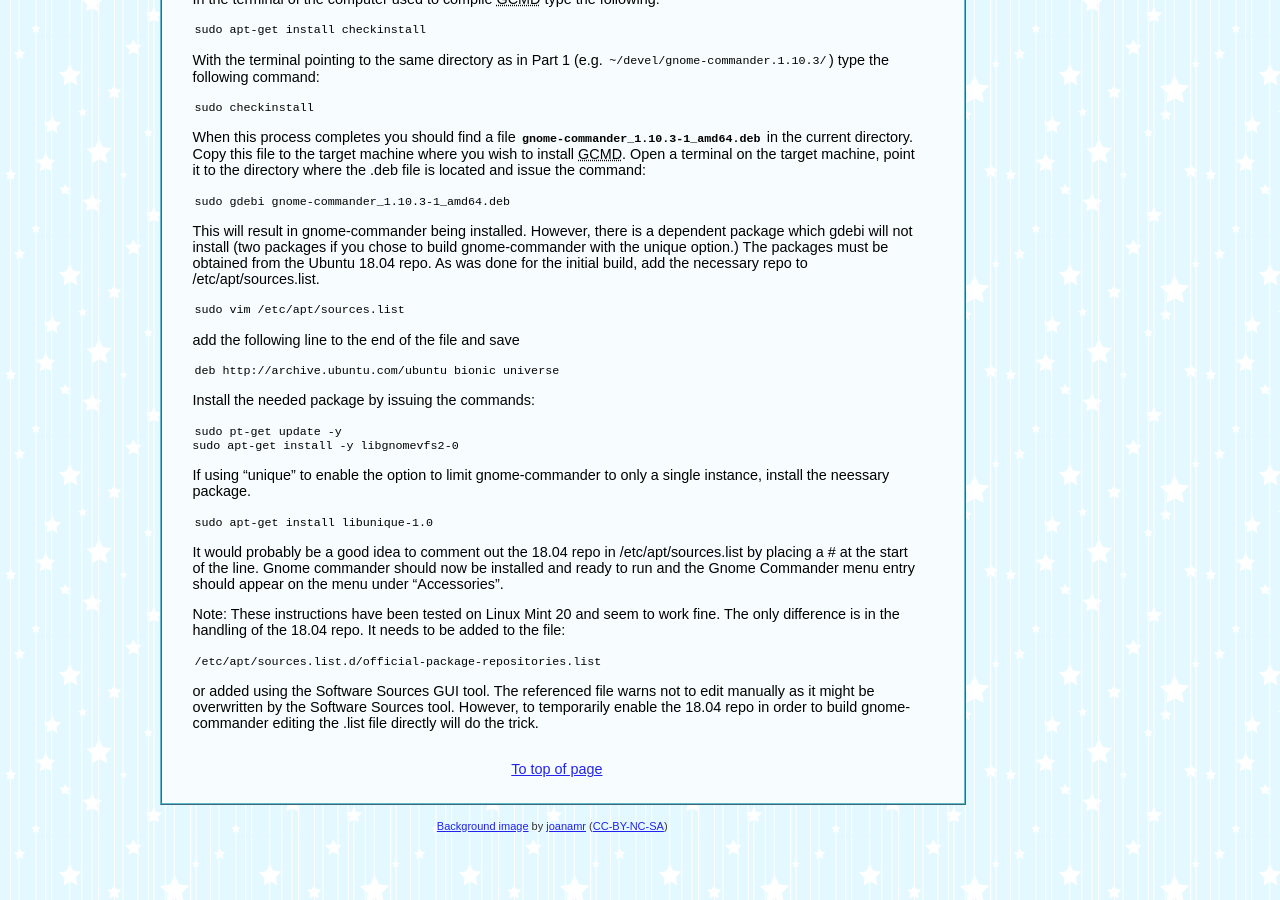
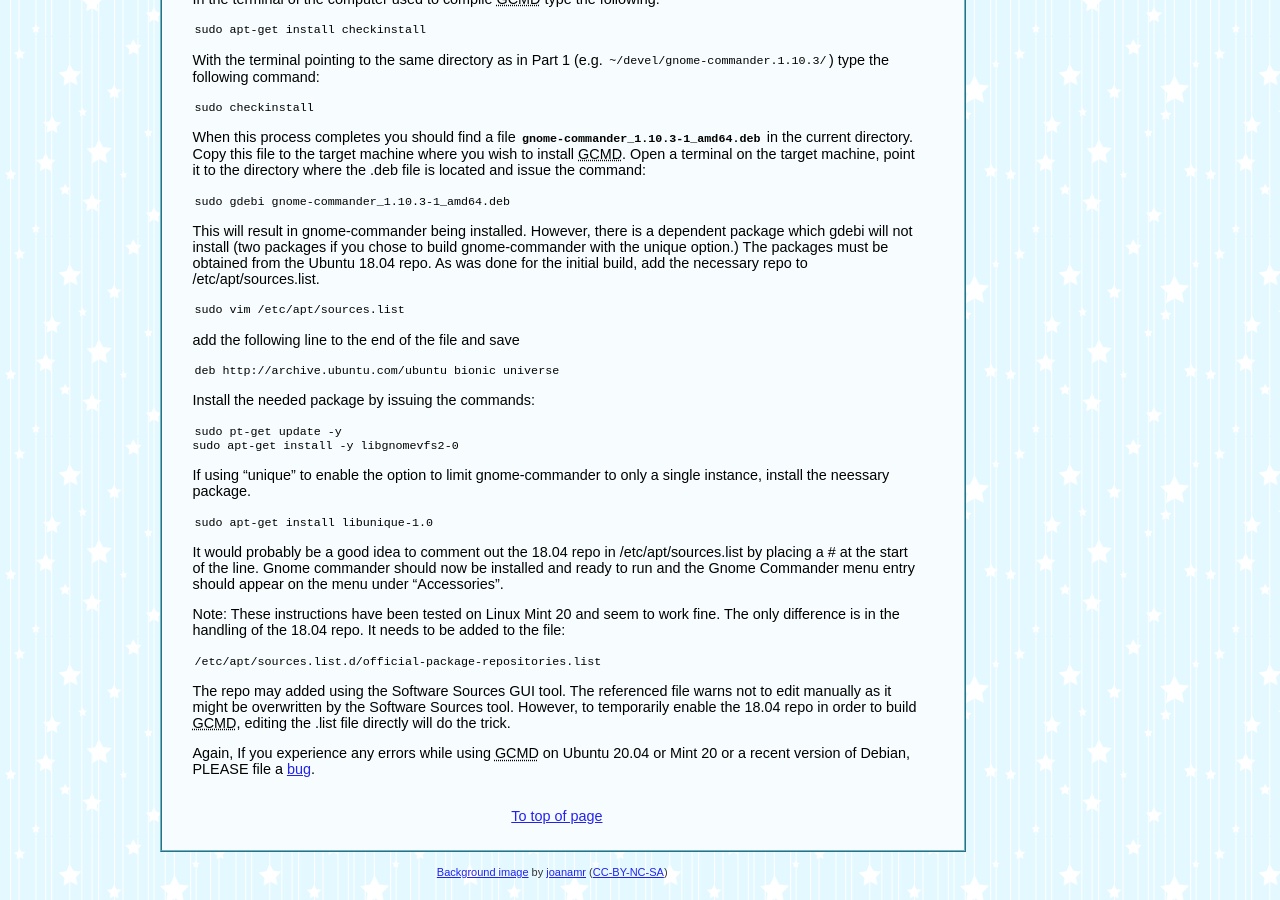
Before and after one commit to gcmd/gcmd.github.io, a Jekyll site: the page built from _posts/2021-01-25-Build-on-Ubuntu-2004.md, in a window 1280 px wide and 900 px high, scrolled down 1763 px. Built offline with Jekyll 4.4.1, drawn with Linux system fonts in a browser that asks for light colours.

Commit message:
Update 2021-01-25-Build-on-Ubuntu-2004.md

````diff
--- a/_posts/2021-01-25-Build-on-Ubuntu-2004.md
+++ b/_posts/2021-01-25-Build-on-Ubuntu-2004.md
@@ -207,11 +207,13 @@
 ```
 /etc/apt/sources.list.d/official-package-repositories.list
 ```
-or added using the Software Sources GUI tool. The referenced file warns
-not to edit manually as it might be overwritten by the Software Sources
-tool. However, to temporarily enable the 18.04 repo in order to build
-gnome-commander editing the .list file directly will do the trick.
+The repo may added using the Software Sources GUI tool. The referenced file
+warns not to edit manually as it might be overwritten by the Software Sources
+tool. However, to temporarily enable the 18.04 repo in order to build GCMD,
+editing the .list file directly will do the trick.
 
+Again, If you experience any errors while using GCMD on Ubuntu 20.04 or Mint 20
+or a recent version of Debian, PLEASE file a [bug](https://gitlab.gnome.org/GNOME/gnome-commander/issues).
 
 
 *[GCMD]: Gnome Commander
````
